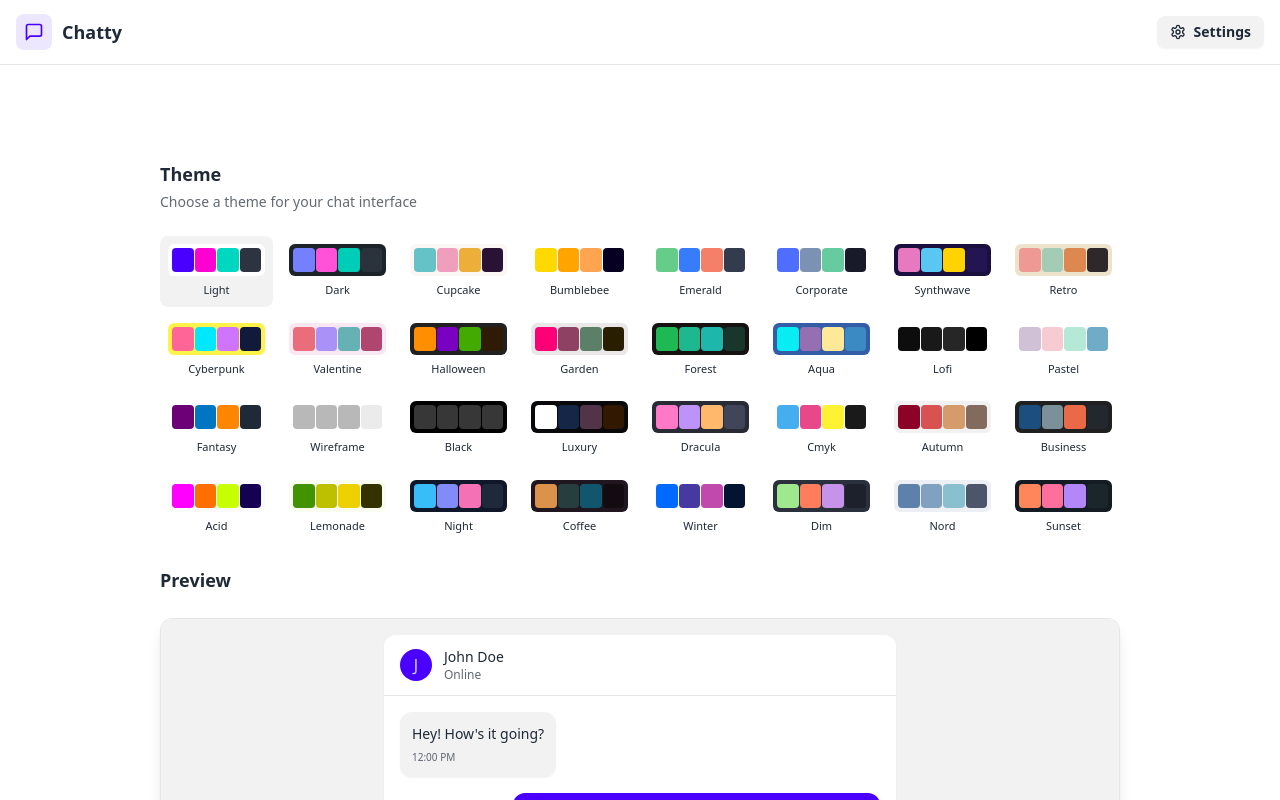
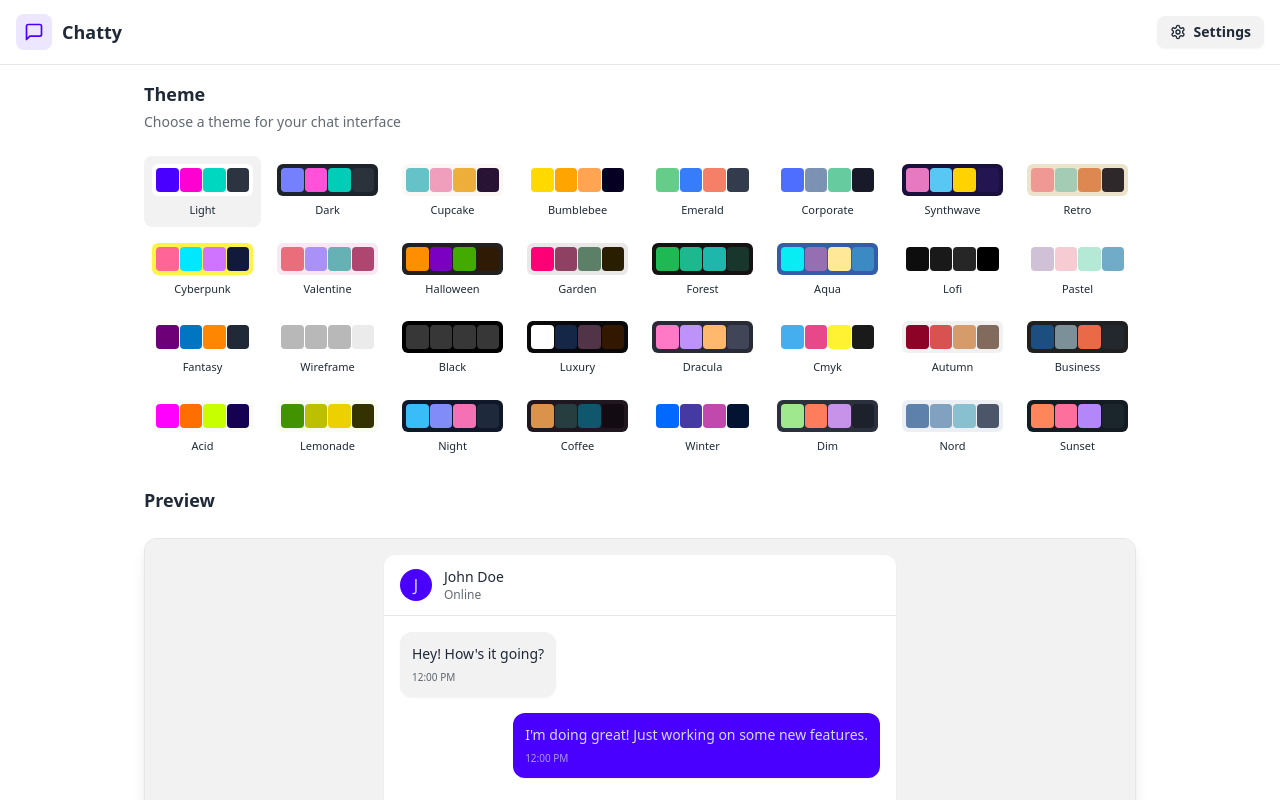
Before and after one commit to Satyajitmathan/RealTime-Chat-App, a React (Vite) app in the folder frontend/: page /settings in a window 1280 px wide. Shown: the top 800 px of the page. Built offline with nearby package versions, Linux system fonts and the light colour scheme; no server answers.

Commit message:
update UI

```diff
--- a/frontend/src/pages/SettingsPage.jsx
+++ b/frontend/src/pages/SettingsPage.jsx
@@ -11,7 +11,7 @@ const SettingsPage = () => {
   const { theme, setTheme } = useThemeStore();
 
   return (
-    <div className="h-screen container mx-auto px-4 pt-20 max-w-5xl">
+    <div className="min-h-screen bg-base-100">
       <div className="container mx-auto px-4 pt-20 max-w-5xl">
         <div className="space-y-6">
           <div className="flex flex-col gap-1">
```
